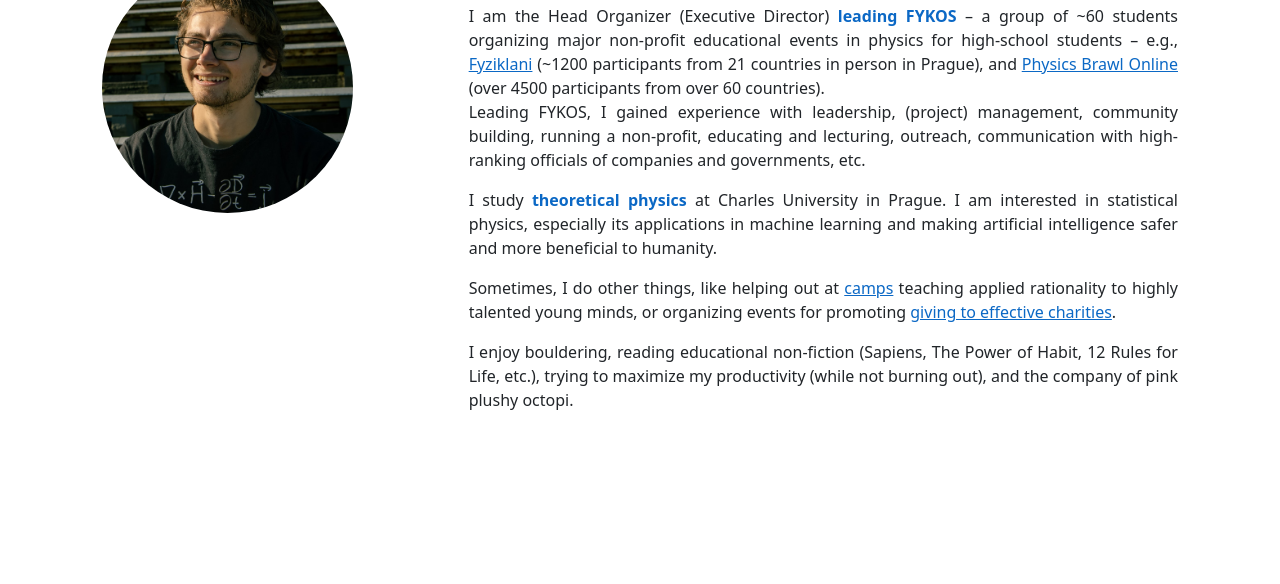
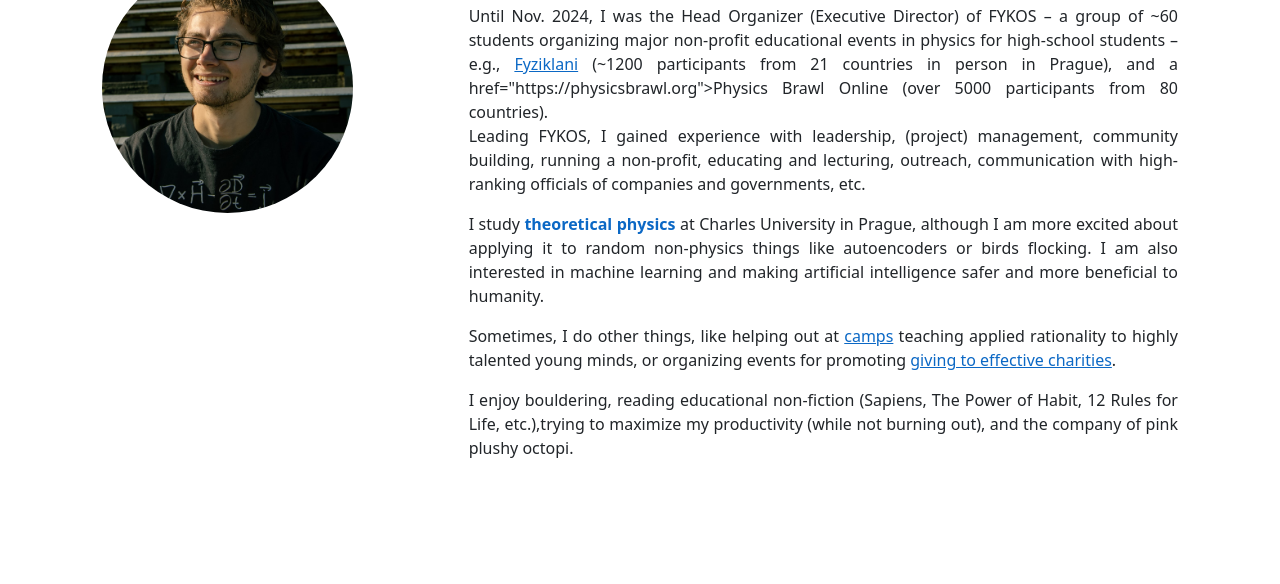
Before and after one commit to vanekm/personal-website-production, a plain HTML site: page index.html in a window 1280 px wide. Shown: the part 151-735 px from the top of the page. Drawn offline with nearby package versions, Linux system fonts and the light colour scheme.

Commit message:
no longer head org of FYKOS

```diff
--- a/index.html
+++ b/index.html
@@ -91,22 +91,18 @@
                     <div class="col-lg-8 offset-lg-1 col-md-8 mt-md-1 mt-4">
                         <h2 class="section-header">About Me</h2>
                         <p>
-                            I am the Head Organizer (Executive Director) <span class="emphasis-text">leading FYKOS</span> – a group of ~60 students organizing major
-                            non-profit educational events in physics for high-school
-                            students – e.g., <a href="https://fyziklani.org">Fyziklani</a> (~1200 participants from 21
-                            countries in person in Prague), and
-                            <a href="https://physicsbrawl.org">Physics Brawl Online</a>
-                            (over 4500 participants from over 60 countries).<br>Leading FYKOS, I gained experience with
+                            Until Nov. 2024, I was the Head Organizer (Executive Director) of FYKOS – a group of ~60 students organizing major
+                            non-profit educational events in physics for high-school students – e.g., <a href="https://fyziklani.org">Fyziklani</a>
+                            (~1200 participants from 21 countries in person in Prague), and a href="https://physicsbrawl.org">Physics Brawl Online</a>
+                            (over 5000 participants from 80 countries).<br>Leading FYKOS, I gained experience with
                             leadership, (project) management, community building, running a non-profit,
-                            educating and
-                            lecturing, outreach, communication with high-ranking officials of companies and governments,
+                            educating and lecturing, outreach, communication with high-ranking officials of companies and governments,
                             etc.
                         </p>
                         <p>
                             I study <span class="emphasis-text">theoretical physics</span> at Charles
-                            University
-                            in Prague. I am interested in
-                            statistical physics, especially its applications in
+                            University in Prague, although I am more excited about applying it to random
+                            non-physics things like autoencoders or birds flocking. I am also interested in
                             machine learning and making artificial intelligence safer and more beneficial to humanity.
                         </p>
                         <p>
@@ -118,11 +114,8 @@
                         </p>
                         <p>
                             I enjoy bouldering, reading educational non-fiction (Sapiens, The Power of Habit, 12 Rules
-                            for
-                            Life, etc.),
-                            trying to maximize my productivity (while not burning out), and the company of
-                            pink
-                            plushy octopi.
+                            for Life, etc.),trying to maximize my productivity (while not burning out), and the company of
+                            pink plushy octopi.
                         </p>
                     </div>
                 </div>
```
Also changed, not shown: 1 other file.
